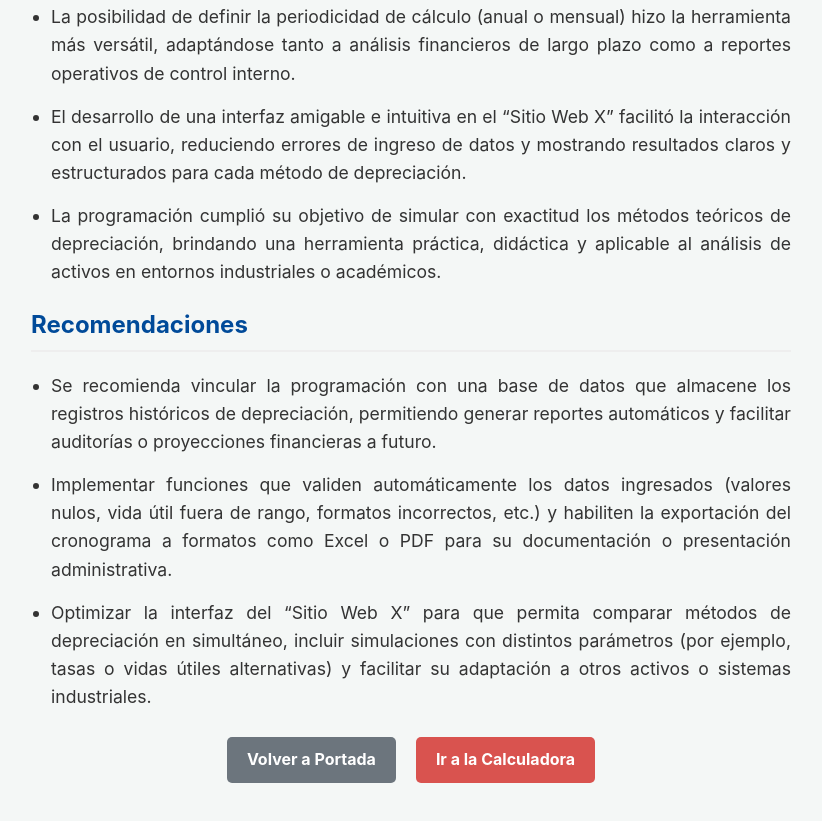
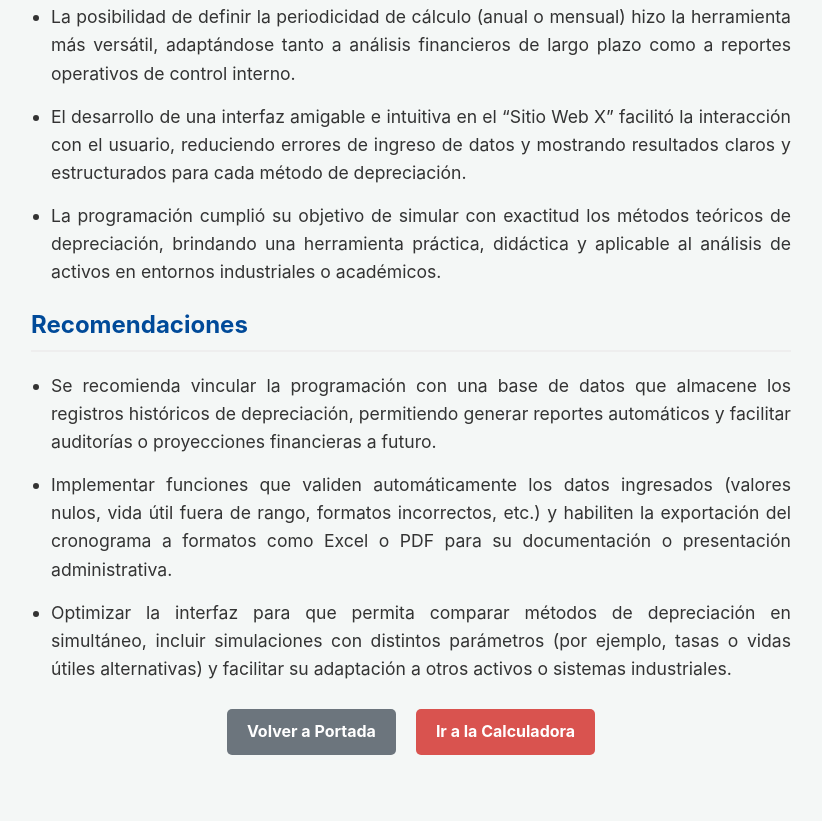
Before and after one commit to pdiaz2061/CalculadoraDepreciacion, a website: page public/conclusiones.html in a window 1280 px wide. Shown: the part 464-1285 px from the top of the page, without its empty margins (229-1051 px from the left). After the commit the page ends 1259 px from the top, so only its background shows below. Drawn offline with Linux system fonts and the light colour scheme.

Commit message:
Update conclusiones.html

```diff
--- a/public/conclusiones.html
+++ b/public/conclusiones.html
@@ -28,7 +28,7 @@
             <ul>
         <li>Se recomienda vincular la programación con una base de datos que almacene los registros históricos de depreciación, permitiendo generar reportes automáticos y facilitar auditorías o proyecciones financieras a futuro.</li>
         <li>Implementar funciones que validen automáticamente los datos ingresados (valores nulos, vida útil fuera de rango, formatos incorrectos, etc.) y habiliten la exportación del cronograma a formatos como Excel o PDF para su documentación o presentación administrativa.</li>
-        <li>Optimizar la interfaz del “Sitio Web X” para que permita comparar métodos de depreciación en simultáneo, incluir simulaciones con distintos parámetros (por ejemplo, tasas o vidas útiles alternativas) y facilitar su adaptación a otros activos o sistemas industriales.</li>
+        <li>Optimizar la interfaz para que permita comparar métodos de depreciación en simultáneo, incluir simulaciones con distintos parámetros (por ejemplo, tasas o vidas útiles alternativas) y facilitar su adaptación a otros activos o sistemas industriales.</li>
       </ul>
     </section>
 
```
